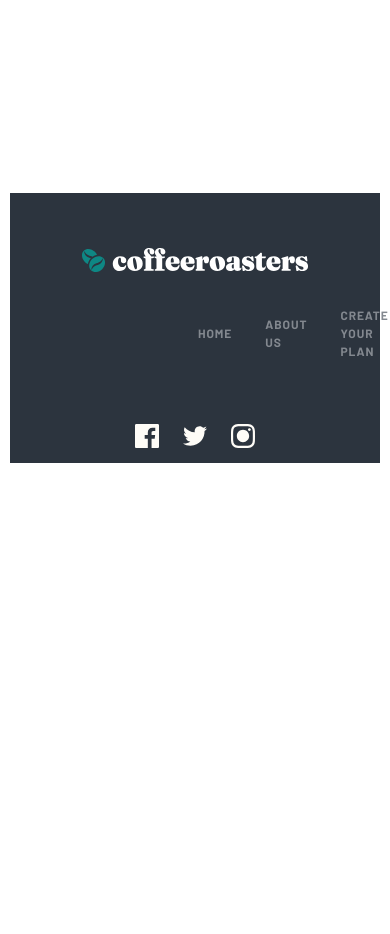
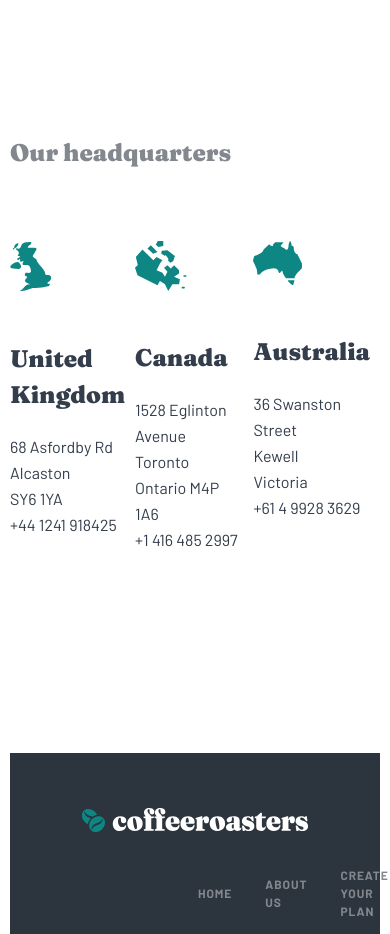
Before and after one commit to rahmiddinasiydinov/coffe__project, a plain HTML site: page about.html in a window 390 px wide. Shown: the part 2200-3134 px from the top of the page. Before the commit the page ends 2798 px from the top, so only its background shows below. Drawn offline with Linux system fonts and the light colour scheme.

Commit message:
added a section

```diff
--- a/about.html
+++ b/about.html
@@ -72,6 +72,47 @@
 
             </div>
         </section>
+        <section class="headquarters">
+            <div class="container">
+                <div class="headquarters__wrapper">
+                    <h2 class="headquarters__header">Our headquarters</h2>
+                    <ul class="headquarters__list">
+                        <li class="headquarters__item">
+                            <img src="./images/map1.svg" alt="" class="headquarters__img">
+                            <h3 class="headquarters__sub-header">United Kingdom</h3>
+                            <ul class="headquarters__sub-list">
+                                <li class="headquarters__sub-item">68 Asfordby Rd</li>
+                                <li class="headquarters__sub-item">Alcaston </li>
+                                <li class="headquarters__sub-item">SY6 1YA</li>
+                                <li class="headquarters__sub-item">+44 1241 918425</li>
+                            </ul>
+                        </li>
+                        <li class="headquarters__item">
+                            <img src="./images/map2.svg" alt="" class="headquarters__img">
+                            <h3 class="headquarters__sub-header">Canada</h3>
+                            <ul class="headquarters__sub-list">
+                                <li class="headquarters__sub-item">1528 Eglinton Avenue</li>
+                                <li class="headquarters__sub-item">Toronto</li>
+                                <li class="headquarters__sub-item">Ontario M4P 1A6</li>
+                                <li class="headquarters__sub-item">+1 416 485 2997</li>
+
+                            </ul>
+                        </li>
+
+                        <li class="headquarters__item">
+                            <img src="./images/map3.svg" alt="" class="headquarters__img">
+                            <h3 class="headquarters__sub-header">Australia</h3>
+                            <ul class="headquarters__sub-list">
+                                <li class="headquarters__sub-item">36 Swanston Street</li>
+                                <li class="headquarters__sub-item"> Kewell</li>
+                                <li class="headquarters__sub-item">Victoria</li>
+                                <li class="headquarters__sub-item">+61 4 9928 3629</li>
+                            </ul>
+                        </li>
+                    </ul>
+                </div>
+            </div>
+        </section>
 
     </main>
 
--- a/scss/blocks/_blocks.scss
+++ b/scss/blocks/_blocks.scss
@@ -9,3 +9,4 @@
 @import "./about";
 @import "./commitment";
 @import "./quality";
+@import "./headquarters";
--- /dev/null
+++ b/scss/blocks/_headquarters.scss
@@ -0,0 +1,127 @@
+.headquarters{
+    &__wrapper{
+        margin-top: 144px;
+
+    }
+    &__header{
+        font-size: 24px;
+        line-height: 32px;
+        color: #83888F;
+    }
+    &__list{
+        margin-top: 72px;
+        display: flex;
+    }
+    &__item{
+        width: 285px;
+        max-width: 100%;
+        margin-right: 95px;
+
+    }
+    &__sub-header{
+        margin-top: 45px;
+        font-size: 32px;
+        line-height: 36px;
+        color: #333D4B;
+    }
+    &__sub-list{
+        margin-top: 24px;
+
+    }
+    &__sub-item{
+        font-family: Barlow;
+        font-style: normal;
+        font-weight: normal;
+        line-height: 26px;
+        color: #333D4B;
+    }
+}
+@media only screen and (max-width:768px){
+    .headquarters{
+        &__wrapper{
+            margin-top: 144px;
+
+        }
+        &__header{
+            font-size: 24px;
+            line-height: 32px;
+            color: #83888F;
+        }
+        &__list{
+            margin-top: 72px;
+            display: flex;
+        }
+        &__item{
+            width: 223px;
+            max-width: 100%;
+            margin-right: 10px;
+
+        }
+        &__sub-header{
+            margin-top: 45px;
+            font-size: 24px;
+            line-height: 36px;
+            color: #333D4B;
+        }
+        &__sub-list{
+            margin-top: 21px;
+
+        }
+        &__sub-item{
+            font-family: Barlow;
+            font-style: normal;
+            font-weight: normal;
+            line-height: 26px;
+            color: #333D4B;
+        }
+    }
+}
+@media only screen and (max-width:376px){
+    .headquarters{
+        &__wrapper{
+            margin-top: 120px;
+
+        }
+        &__header{
+            text-align: center;
+            font-size: 24px;
+            line-height: 32px;
+            color: #83888F;
+        }
+        &__list{
+            margin-top: 72px;
+            display: flex;
+            flex-direction: column;
+            justify-content: center;
+            align-items: center;
+        }
+        &__item{
+            text-align: center;
+            width: 223px;
+            max-width: 100%;
+            margin-right: 0;
+            margin-bottom: 80px;
+            &:last-child{
+                margin-bottom: 0;
+            }
+
+        }
+        &__sub-header{
+            margin-top: 47px;
+            font-size: 28px;
+            line-height: 36px;
+            color: #333D4B;
+        }
+        &__sub-list{
+            margin-top: 22px;
+
+        }
+        &__sub-item{
+            font-family: Barlow;
+            font-style: normal;
+            font-weight: normal;
+            line-height: 26px;
+            color: #333D4B;
+        }
+    }
+}
```
Also changed, not shown: css/main.css, 1 other file.
